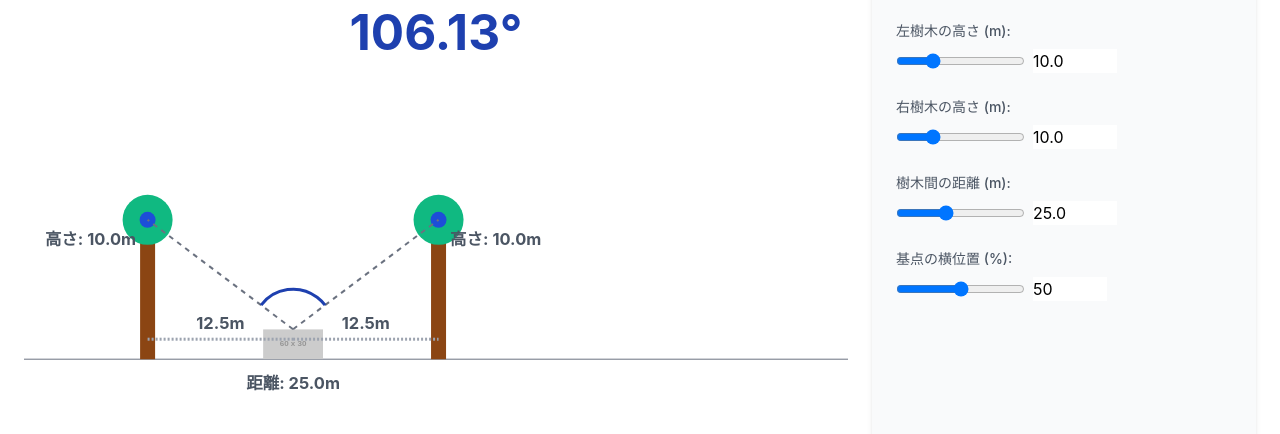
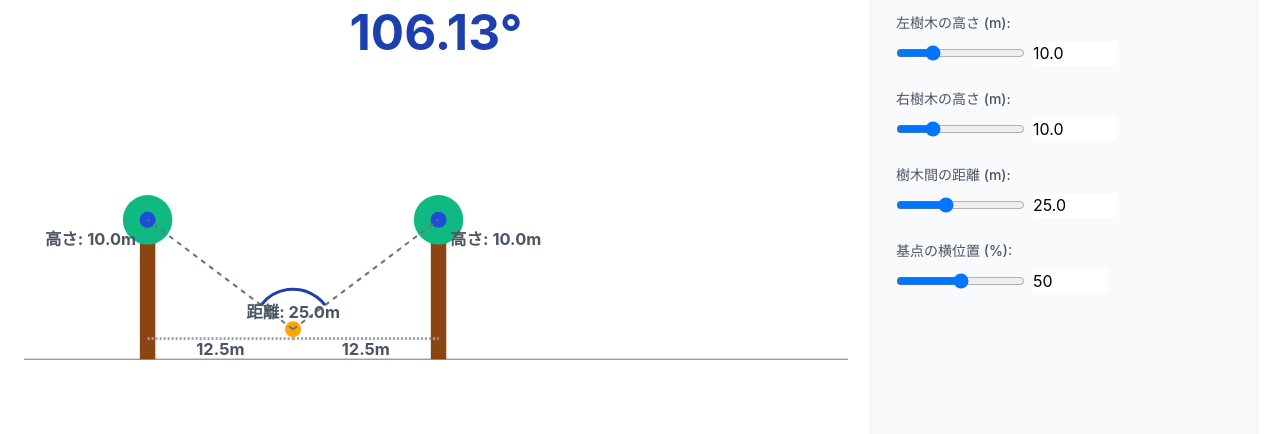
Before and after one commit to ydaichi00/testlab, a plain HTML site: page index.html in a window 1280 px wide. Shown: the part 83-517 px from the top of the page. Drawn offline with nearby package versions, Linux system fonts and the light colour scheme.

Commit message:
Update index.html

```diff
--- a/index.html
+++ b/index.html
@@ -23,11 +23,13 @@
             @apply w-full h-2 bg-gray-200 rounded-lg appearance-none cursor-pointer;
         }
         input[type="range"]::-webkit-slider-thumb {
-            @apply w-4 h-4 bg-blue-500 rounded-full;
+            /* つまみのサイズを w-6 h-6 に拡大し、タッチしやすくする */
+            @apply w-6 h-6 bg-blue-500 rounded-full;
             -webkit-appearance: none; /* デフォルトのスタイルを無効化 */
         }
         input[type="range"]::-moz-range-thumb {
-            @apply w-4 h-4 bg-blue-500 rounded-full;
+            /* つまみのサイズを w-6 h-6 に拡大し、タッチしやすくする */
+            @apply w-6 h-6 bg-blue-500 rounded-full;
         }
         /* 数値入力フィールドのスタイル */
         input[type="number"] {
@@ -51,7 +53,8 @@
             <canvas id="angleCanvas" width="800" height="400" class="flex-grow"></canvas>
 
             <!-- 角度の表示エリア -->
-            <div class="p-4 bg-blue-100 rounded-lg text-center shadow-inner">
+            <!-- mt-6 を追加して、上方向にマージンを設定 -->
+            <div class="p-4 bg-blue-100 rounded-lg text-center shadow-inner mt-6">
                 <p class="text-lg font-semibold text-blue-800">現在の角度:</p>
                 <p id="angleDisplay" class="text-5xl font-extrabold text-blue-700 mt-2">0.00°</p>
             </div>
@@ -59,7 +62,7 @@
 
         <!-- スライダー操作UIエリア - 中画面以上で幅を固定し、縦方向に配置 -->
         <div class="w-full md:w-96 p-6 bg-gray-50 rounded-lg shadow-md flex-shrink-0">
-            <h2 class="text-2xl font-semibold text-gray-700 mb-6 text-center">パラメータ調整</h2>
+            <h2 class="2xl font-semibold text-gray-700 mb-6 text-center">パラメータ調整</h2>
 
             <div class="grid grid-cols-1 gap-6"> <!-- スライダーを縦に並べるため、グリッド列を1に固定 -->
                 <!-- 左樹木の高さ -->
@@ -119,34 +122,22 @@
             const lineDistanceNumber = document.getElementById('lineDistanceNumber');
             const basePointXNumber = document.getElementById('basePointXNumber');
 
-            // スライダーの横に表示される値の要素
+            // スライダーの横に表示される値の要素 (現在は数値入力フィールドがあるため、使用されていませんが念のため残しています)
             const leftLineLengthValue = document.querySelector('#leftLineLength + span');
             const rightLineLengthValue = document.querySelector('#rightLineLength + span');
             const lineDistanceValue = document.querySelector('#lineDistance + span');
             const basePointXValue = document.querySelector('#basePointX + span');
 
 
-            // --- 画像の読み込みと設定 ---
-            const basePointImage = new Image();
-            basePointImage.src = 'https://placehold.co/60x30/4A5568/FFFFFF?text=Robot';
-            let basePointImageLoaded = false;
-            let basePointImageDrawWidth = 60;
-            let basePointImageDrawHeight = 0;
+            // --- 基点の表示設定 ---
+            const BASE_POINT_RADIUS = 8; // 基点の円の半径
+            const BASE_POINT_COLOR = '#FFA500'; // オレンジ色に設定
 
-            basePointImage.onload = () => {
-                basePointImageLoaded = true;
-                basePointImageDrawHeight = (basePointImageDrawWidth / basePointImage.naturalWidth) * basePointImage.naturalHeight;
-                draw();
-            };
-            basePointImage.onerror = () => {
-                basePointImageLoaded = false;
-                draw();
-            };
 
             // --- メートル値をピクセル値にマッピングするための設定 ---
             const LINE_LENGTH_PX_MIN = 80;  // 3mに対応
             const LINE_DISTANCE_PX_MIN = 70; // 4mに対応
-            const BASE_POINT_HEIGHT_PX_OFFSET = 30; // 30cmを視覚的に表現
+            const BASE_POINT_HEIGHT_PX_OFFSET = 30; // 基点の地面からの高さオフセット（ピクセル）
 
 
             // スライダー設定から取得したメートル範囲
@@ -157,13 +148,20 @@
             const LINE_DISTANCE_M_MIN = parseFloat(lineDistanceSlider.min);
             const LINE_DISTANCE_M_MAX = parseFloat(lineDistanceSlider.max);
 
-            // 各要素のキャンバス内でのマージンや位置の割合
+            // 各要素のキャンバス内でのマージンや位置の割合 (キャンバス高さ/幅に対する比率)
             const TOP_CANVAS_MARGIN_RATIO = 0.1;
             const BOTTOM_CANVAS_PADDING_RATIO = 0.15;
             const LEFT_LINE_FIXED_X_RATIO = 0.15;
             const RIGHT_CANVAS_MARGIN_RATIO = 0.05;
-            const FONT_SIZE_CANVAS_TITLE = 0.12;
-            const FONT_SIZE_CANVAS_VALUES = 0.04;
+            const FONT_SIZE_CANVAS_TITLE_RATIO = 0.12; // キャンバス内角度表示のフォントサイズ
+            const FONT_SIZE_CANVAS_VALUES_RATIO = 0.04; // キャンバス内数値（高さ、距離）のフォントサイズ
+
+            // 新しく追加する比率
+            const DISTANCE_TEXT_OFFSET_FROM_FLOOR_RATIO = 0.1; // 地面からの距離テキストのオフセット
+            const SEGMENT_TEXT_OFFSET_FROM_GUIDE_RATIO = 0.04; // 分割された距離テキストのガイド線からのオフセット
+            const FOLIAGE_RADIUS_RATIO = 0.06; // 樹木の葉の半径のキャンバス高さに対する比率 (約25px for 400px height)
+            const TRUNK_WIDTH_RATIO = 0.0375; // 樹木の幹の太さのキャンバス高さに対する比率 (約15px for 400px height)
+            const HORIZONTAL_GUIDE_OFFSET_FROM_FLOOR_RATIO = 0.05; // 水平ガイドラインの地面からのオフセット
 
 
             let config = {
@@ -253,7 +251,7 @@
                 ctx.stroke();
 
                 ctx.strokeStyle = '#8B4513';
-                ctx.lineWidth = 15;
+                ctx.lineWidth = canvas.height * TRUNK_WIDTH_RATIO; // 幹の太さを動的に
                 ctx.lineCap = 'butt';
 
                 ctx.beginPath();
@@ -267,7 +265,7 @@
                 ctx.stroke();
 
                 ctx.fillStyle = '#10B981';
-                const foliageRadius = 25;
+                const foliageRadius = canvas.height * FOLIAGE_RADIUS_RATIO; // 葉の半径を動的に
                 ctx.beginPath();
                 ctx.arc(config.leftLine.x, config.leftLine.y1, foliageRadius, 0, Math.PI * 2);
                 ctx.fill();
@@ -283,18 +281,12 @@
                 ctx.arc(config.rightLine.x, config.rightLine.y1, 8, 0, Math.PI * 2);
                 ctx.fill();
 
-                if (basePointImageLoaded) {
-                    ctx.drawImage(basePointImage,
-                                  config.basePoint.x - basePointImageDrawWidth / 2,
-                                  config.basePoint.y,
-                                  basePointImageDrawWidth,
-                                  basePointImageDrawHeight);
-                } else {
-                    ctx.fillStyle = '#EF4444';
-                    ctx.beginPath();
-                    ctx.arc(config.basePoint.x, config.basePoint.y, 8, 0, Math.PI * 2);
-                    ctx.fill();
-                }
+                // 基点 (オレンジ色の円) を描画
+                ctx.fillStyle = BASE_POINT_COLOR; // オレンジ色を使用
+                ctx.beginPath();
+                ctx.arc(config.basePoint.x, config.basePoint.y, BASE_POINT_RADIUS, 0, Math.PI * 2); // 半径と色を使用
+                ctx.fill();
+
 
                 ctx.strokeStyle = '#6B7280';
                 ctx.lineWidth = 2;
@@ -340,7 +332,7 @@
 
                 ctx.fillStyle = '#4B5563';
                 // フォントサイズを動的に設定。キャンバスの高さの割合で指定
-                ctx.font = `bold ${Math.max(12, canvas.height * FONT_SIZE_CANVAS_VALUES)}px Inter`;
+                ctx.font = `bold ${Math.max(12, canvas.height * FONT_SIZE_CANVAS_VALUES_RATIO)}px Inter`;
 
                 ctx.textAlign = 'right';
                 ctx.fillText(`高さ: ${config.leftLine.lengthM.toFixed(1)}m`, config.leftLine.x - ctx.lineWidth / 2 - 10, config.leftLine.y1 + foliageRadius);
@@ -349,18 +341,21 @@
                 ctx.fillText(`高さ: ${config.rightLine.lengthM.toFixed(1)}m`, config.rightLine.x + ctx.lineWidth / 2 + 10, config.rightLine.y1 + foliageRadius);
 
                 ctx.textAlign = 'center';
+                // `midXBetweenLines` を定義してから使用する
                 const midXBetweenLines = (config.leftLine.x + config.rightLine.x) / 2;
-                ctx.fillText(`距離: ${config.lineDistanceM.toFixed(1)}m`, midXBetweenLines, floorY + 30);
+                // 「距離」テキストの位置を地面より上、かつキャンバス内で動的に調整
+                ctx.fillText(`距離: ${config.lineDistanceM.toFixed(1)}m`, midXBetweenLines, floorY - (canvas.height * DISTANCE_TEXT_OFFSET_FROM_FLOOR_RATIO));
 
                 // キャンバスタイトルフォントサイズを動的に設定
-                ctx.font = `bold ${Math.max(20, canvas.height * FONT_SIZE_CANVAS_TITLE)}px Inter`;
+                ctx.font = `bold ${Math.max(20, canvas.height * FONT_SIZE_CANVAS_TITLE_RATIO)}px Inter`;
                 ctx.fillStyle = angleColor;
-                ctx.fillText(`${angle.toFixed(2)}°`, canvas.width / 2, canvas.height * 0.1); // キャンバス上部中央に表示
+                ctx.fillText(`${angle.toFixed(2)}°`, canvas.width / 2, canvas.height * TOP_CANVAS_MARGIN_RATIO); // キャンバス上部中央に表示
 
-                ctx.font = `bold ${Math.max(12, canvas.height * FONT_SIZE_CANVAS_VALUES)}px Inter`;
+                ctx.font = `bold ${Math.max(12, canvas.height * FONT_SIZE_CANVAS_VALUES_RATIO)}px Inter`;
                 ctx.fillStyle = '#4B5563';
 
-                const horizontalGuideY = floorY - 20;
+                // 水平ガイドラインの位置を地面から動的に調整
+                const horizontalGuideY = floorY - (canvas.height * HORIZONTAL_GUIDE_OFFSET_FROM_FLOOR_RATIO);
 
                 const distLeftX_M = config.lineDistanceM * config.basePoint.relativeX;
                 ctx.strokeStyle = '#9CA3AF';
@@ -370,7 +365,8 @@
                 ctx.lineTo(config.basePoint.x, horizontalGuideY);
                 ctx.stroke();
                 ctx.textAlign = 'center';
-                ctx.fillText(`${distLeftX_M.toFixed(1)}m`, (config.leftLine.x + config.basePoint.x) / 2, horizontalGuideY - 10);
+                // 分割された距離テキストの位置をガイドラインより下、かつ動的に調整
+                ctx.fillText(`${distLeftX_M.toFixed(1)}m`, (config.leftLine.x + config.basePoint.x) / 2, horizontalGuideY + (canvas.height * SEGMENT_TEXT_OFFSET_FROM_GUIDE_RATIO));
 
 
                 const distRightX_M = config.lineDistanceM * (1 - config.basePoint.relativeX);
@@ -379,7 +375,8 @@
                 ctx.lineTo(config.rightLine.x, horizontalGuideY);
                 ctx.stroke();
                 ctx.textAlign = 'center';
-                ctx.fillText(`${distRightX_M.toFixed(1)}m`, (config.rightLine.x + config.basePoint.x) / 2, horizontalGuideY - 10);
+                // 分割された距離テキストの位置をガイドラインより下、かつ動的に調整
+                ctx.fillText(`${distRightX_M.toFixed(1)}m`, (config.rightLine.x + config.basePoint.x) / 2, horizontalGuideY + (canvas.height * SEGMENT_TEXT_OFFSET_FROM_GUIDE_RATIO));
 
                 ctx.setLineDash([]);
             }
@@ -452,11 +449,8 @@
                     isDragging = true;
                     dragTarget = 'rightLineTopHandle';
                 }
-                // 基点 (水平位置調整用) - 画像の範囲で判定
-                else if (x > config.basePoint.x - basePointImageDrawWidth / 2 - handleRadius &&
-                         x < config.basePoint.x + basePointImageDrawWidth / 2 + handleRadius &&
-                         y > config.basePoint.y - handleRadius &&
-                         y < config.basePoint.y + basePointImageDrawHeight + handleRadius) {
+                // 基点 (水平位置調整用) - 円の範囲で判定
+                else if (Math.hypot(x - config.basePoint.x, y - config.basePoint.y) < BASE_POINT_RADIUS + handleRadius) {
                     isDragging = true;
                     dragTarget = 'basePoint';
                 }
@@ -577,30 +571,31 @@
 
             // スライダーと数値入力の表示を同期させる関数
             function updateSliderValues() {
-                if (leftLineLengthValue) {
-                    leftLineLengthValue.textContent = `${config.leftLine.lengthM.toFixed(1)}m`;
-                }
+                // これらの要素は現在HTMLに存在しないため、textContentの設定は削除します。
+                // if (leftLineLengthValue) {
+                //     leftLineLengthValue.textContent = `${config.leftLine.lengthM.toFixed(1)}m`;
+                // }
                 if (leftLineLengthNumber) {
                     leftLineLengthNumber.value = config.leftLine.lengthM.toFixed(1);
                 }
 
-                if (rightLineLengthValue) {
-                    rightLineLengthValue.textContent = `${config.rightLine.lengthM.toFixed(1)}m`;
-                }
+                // if (rightLineLengthValue) {
+                //     rightLineLengthValue.textContent = `${config.rightLine.lengthM.toFixed(1)}m`;
+                // }
                 if (rightLineLengthNumber) {
                     rightLineLengthNumber.value = config.rightLine.lengthM.toFixed(1);
                 }
 
-                if (lineDistanceValue) {
-                    lineDistanceValue.textContent = `${config.lineDistanceM.toFixed(1)}m`;
-                }
+                // if (lineDistanceValue) {
+                //     lineDistanceValue.textContent = `${config.lineDistanceM.toFixed(1)}m`;
+                // }
                 if (lineDistanceNumber) {
                     lineDistanceNumber.value = config.lineDistanceM.toFixed(1);
                 }
 
-                if (basePointXValue) {
-                    basePointXValue.textContent = `中央 (${(config.basePoint.relativeX * 100).toFixed(0)}%)`;
-                }
+                // if (basePointXValue) {
+                //     basePointXValue.textContent = `中央 (${(config.basePoint.relativeX * 100).toFixed(0)}%)`;
+                // }
                 if (basePointXNumber) {
                     basePointXNumber.value = (config.basePoint.relativeX * 100).toFixed(0);
                 }
@@ -613,25 +608,17 @@
                 canvas.height = canvas.width / 2; // 常に2:1のアスペクト比を維持
 
                 // 地面のY座標をキャンバス高さに対する割合で設定
-                // 下部にパディングを残しつつ、動的に計算
                 floorY = canvas.height * (1 - BOTTOM_CANVAS_PADDING_RATIO);
 
                 // 左線分の固定X座標をキャンバス幅に対する割合で設定
                 leftLineFixedX = canvas.width * LEFT_LINE_FIXED_X_RATIO;
 
                 // 線分の高さ描画/ドラッグ時の最大ピクセル高を動的に設定
-                // キャンバスの高さから上部マージンを引いた値
                 LINE_LENGTH_PX_DRAW_MAX_DYNAMIC = canvas.height * (1 - TOP_CANVAS_MARGIN_RATIO - BOTTOM_CANVAS_PADDING_RATIO);
-                LINE_LENGTH_PX_DRAG_MAX_EFFECTIVE = LINE_LENGTH_PX_DRAW_MAX_DYNAMIC; // ドラッグも同じ最大値を使用
+                LINE_LENGTH_PX_DRAG_MAX_EFFECTIVE = LINE_LENGTH_PX_DRAW_MAX_DYNAMIC;
 
                 // 樹木間の距離のピクセル最大値を動的に設定
-                // 左樹木のX座標からキャンバス右端マージンを引いた範囲
                 LINE_DISTANCE_PX_MAX_DYNAMIC = canvas.width * (1 - LEFT_LINE_FIXED_X_RATIO - RIGHT_CANVAS_MARGIN_RATIO);
-
-                // フォントサイズも動的に調整
-                // Math.max を使用して、最小フォントサイズを保証
-                ctx.font = `bold ${Math.max(12, canvas.height * FONT_SIZE_CANVAS_VALUES)}px Inter`;
-                ctx.font = `bold ${Math.max(20, canvas.height * FONT_SIZE_CANVAS_TITLE)}px Inter`;
 
                 draw();
             }
```
